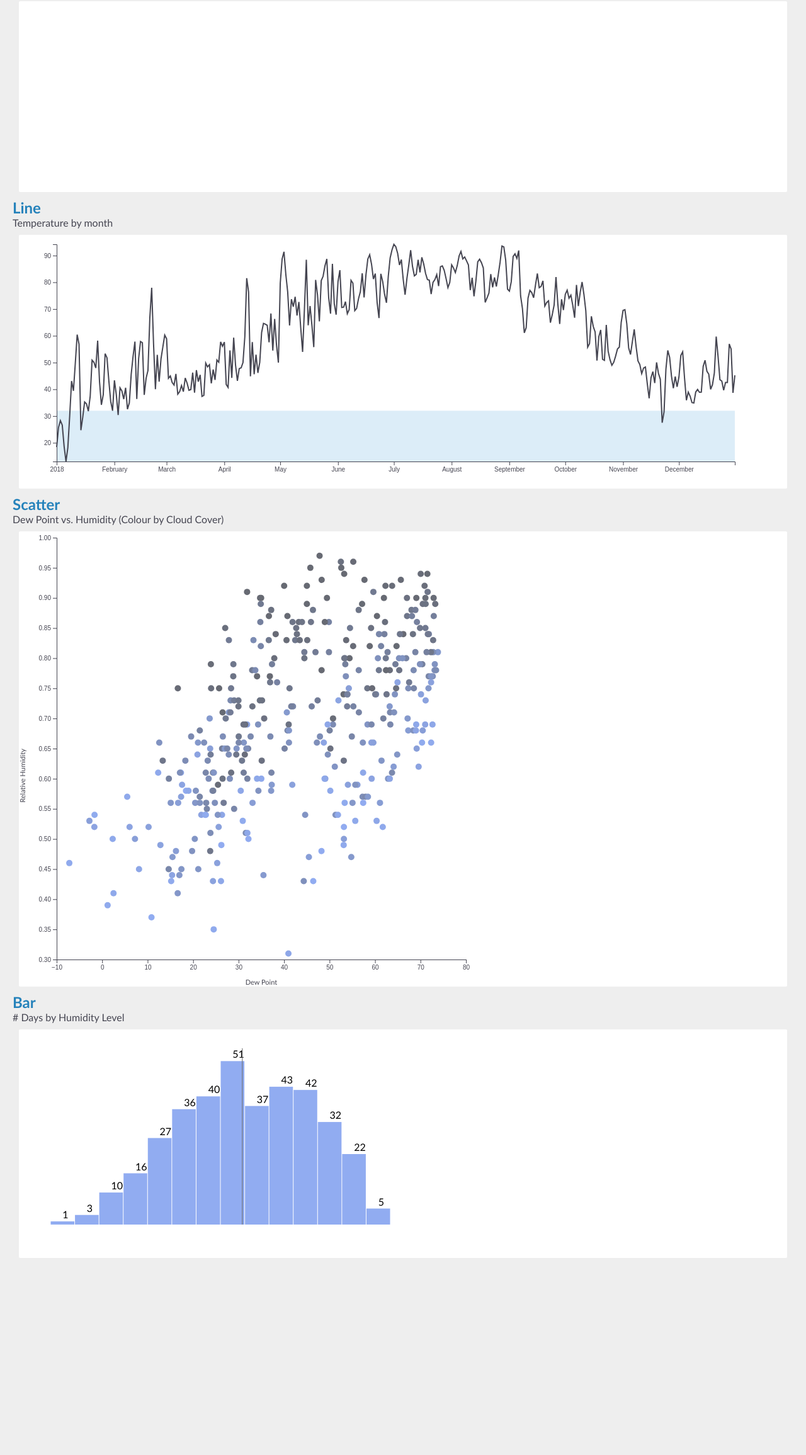
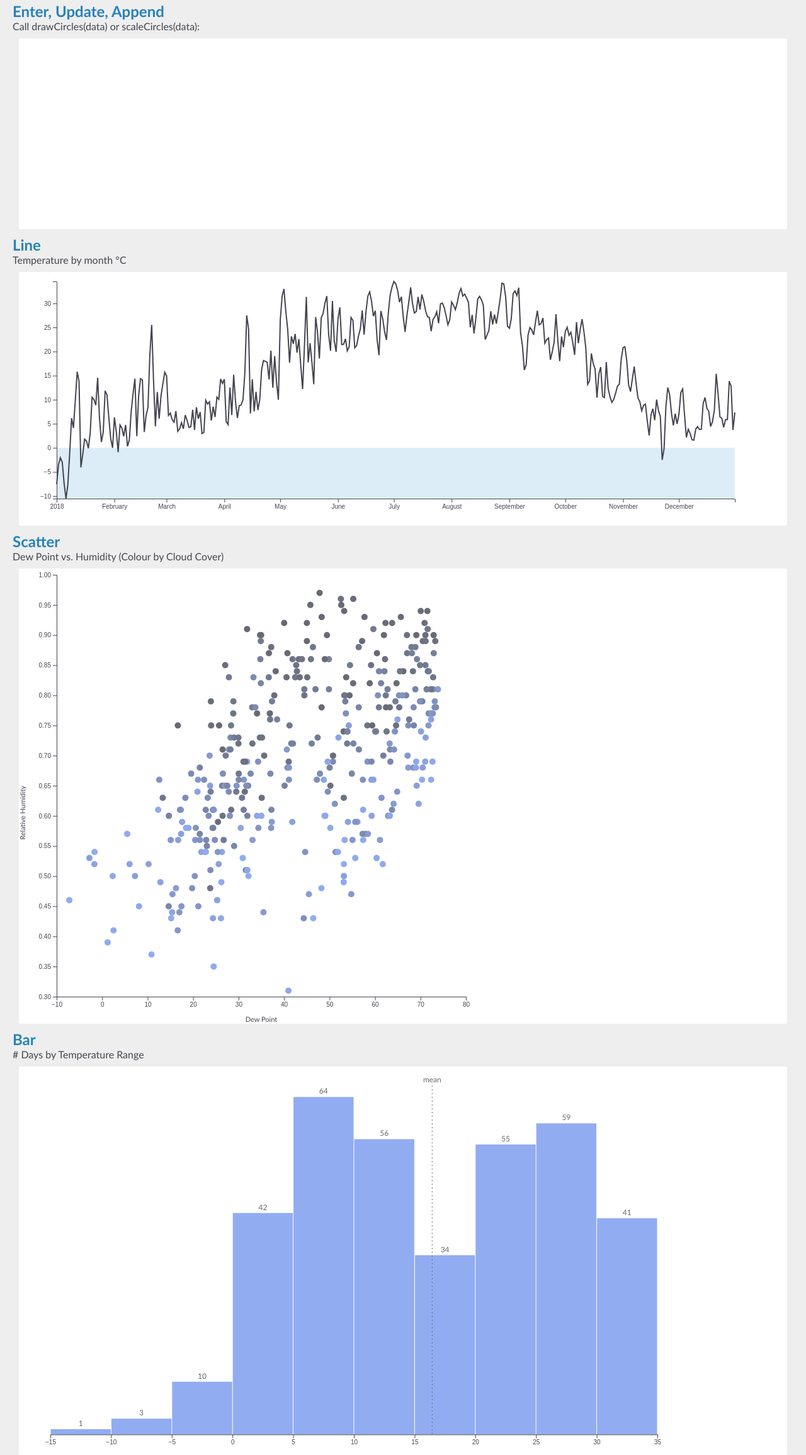
Before and after one commit to agarioch/d3-demo, a plain HTML site: page index.html in a window 1280 px wide. Shown: the part 86-2397 px from the top of the page at 63% size. Before the commit the page ends 2114 px from the top, so only its background shows below. Drawn offline with nearby package versions, Linux system fonts and the light colour scheme.

Commit message:
Update bar chart with axis lables and change metric to temp in deg.C

```diff
--- a/charts/bar.js
+++ b/charts/bar.js
@@ -2,19 +2,19 @@
 
 function drawBar () {
   //#region DATASET
-  const metricAccessor = (d) => d.humidity;
+  const metricAccessor = (d) => (d.temperatureMax - 32) * 5/9;
   const yAccessor = d => d.length; // distribution frequency
   //#endregion DATASET
 
   //#region CHART DIMENSIONS
-  const width = 600;
+  const width =  window.innerWidth * 0.8;
   const dimensions = {
     width,
     height: width * 0.6,
     margin: {
-      top: 30,
+      top: 40,
       right: 10,
-      bottom: 50,
+      bottom: 30,
       left: 50
     }
   };
@@ -67,7 +67,7 @@ function drawBar () {
 
   const barText = binGroups.filter(yAccessor)
     .append('text')
-    .attr('x', d => xScale(d.x0) + (xScale(d.x1) - xScale(d.x0)) /2)
+    .attr('x', d => xScale(d.x0) + (xScale(d.x1) - xScale(d.x0))/2)
     .attr('y', d => yScale(yAccessor(d)) -5)
     .text(d => yAccessor(d))
     .attr('class', 'label');
@@ -76,13 +76,25 @@ function drawBar () {
 
   const meanLine = plot.append('line')
     .attr('x1', xScale(mean))
-    .attr('y1', 0)
+    .attr('y1', -10)
     .attr('x2', xScale(mean))
     .attr('y2', dimensions.plotHeight)
-    .attr('stroke', '#686868  ');
+    .attr('stroke', '#686868')
+    .attr('stroke-dasharray', '2px 4px');
+
+  const meanLabel = plot.append('text')
+    .attr('x', xScale(mean))
+    .attr('y', -15)
+    .text('mean')
+    .attr('class', 'label');
   //#endregion DRAW DATA
 
   //#region DRAW PERIPHERALS
+  const axisGenerator = d3.axisBottom()
+    .scale(xScale);
 
+  const xAxis = plot.append('g')
+    .call(axisGenerator)
+    .style('transform', `translateY(${dimensions.plotHeight}px)`);
   //#endregion
 }
--- a/charts/line-chart.js
+++ b/charts/line-chart.js
@@ -4,7 +4,7 @@ function drawLineChart () {
 
   // data accessors - reusable functions to access data
   const dateParser = d3.timeParse('%Y-%m-%d');
-  const yAccessor = d => d.temperatureMax;
+  const yAccessor = d => (d.temperatureMax - 32) * 5/9;
   const xAccessor = d => dateParser(d.date);
 
   // plot dimensions
@@ -42,7 +42,7 @@ function drawLineChart () {
     .style('transform', `translate(${dimensions.margin.left}px, ${dimensions.margin.top}px)`);
 
   // share plot area below freezing
-  const freezingTemperaturePlacement = yScale(32);
+  const freezingTemperaturePlacement = yScale(0);
   const freezingTemperatures = bounds.append('rect')
     .attr('x', 0)
     .attr('width', dimensions.boundedWidth)
--- a/index.html
+++ b/index.html
@@ -13,14 +13,16 @@
 
   <div class="head"></div>
   <div class="main">
+    <h1 class="intro">Introduction to D3</h1>
+
     <h1>Enter, Update, Append</h1>
-    <p>Call drawCircles(data)...</p>
+    <p>Call drawCircles(data) or scaleCircles(data):</p>
     <div id="wrapper-sandbox" class="wrapper">
       <svg id="svg-sandbox" class="sandbox""></svg>
     </div>
 
     <h1>Line</h1>
-    <p>Temperature by month</p>
+    <p>Temperature by month °C</p>
     <div id="wrapper-line" class="wrapper"></div>
 
     <h1>Scatter</h1>
@@ -28,7 +30,7 @@
     <div id="wrapper-scatter" class="wrapper"></div>
 
     <h1>Bar</h1>
-    <p># Days by Humidity Level</p>
+    <p># Days by Temperature Range</p>
     <div id="wrapper-bar" class="wrapper"></div>
   </div>
 
--- a/style.css
+++ b/style.css
@@ -43,6 +43,13 @@ h1 {
   padding: 20px;
 }
 
+.intro {
+  font-size: 2em;
+  color: #454551;
+  font-weight: 700;
+  margin-bottom: 20px;
+}
+
 .head {
   width: auto;
   height: 5px;
@@ -55,9 +62,9 @@ h1 {
   font-family: 'Gill Sans', 'Gill Sans MT', Calibri, 'Trebuchet MS', sans-serif;
 }
 
-svg.label {
+svg .label {
   fill: #686868;
-  font-size: 0.8em;
+  font-size: 12px;
   font-family: 'Gill Sans', 'Gill Sans MT', Calibri, 'Trebuchet MS', sans-serif;
   text-anchor: middle;
 }
```
Also changed, not shown: charts/scatter.js (+0 -19 lines), 2 other files.
